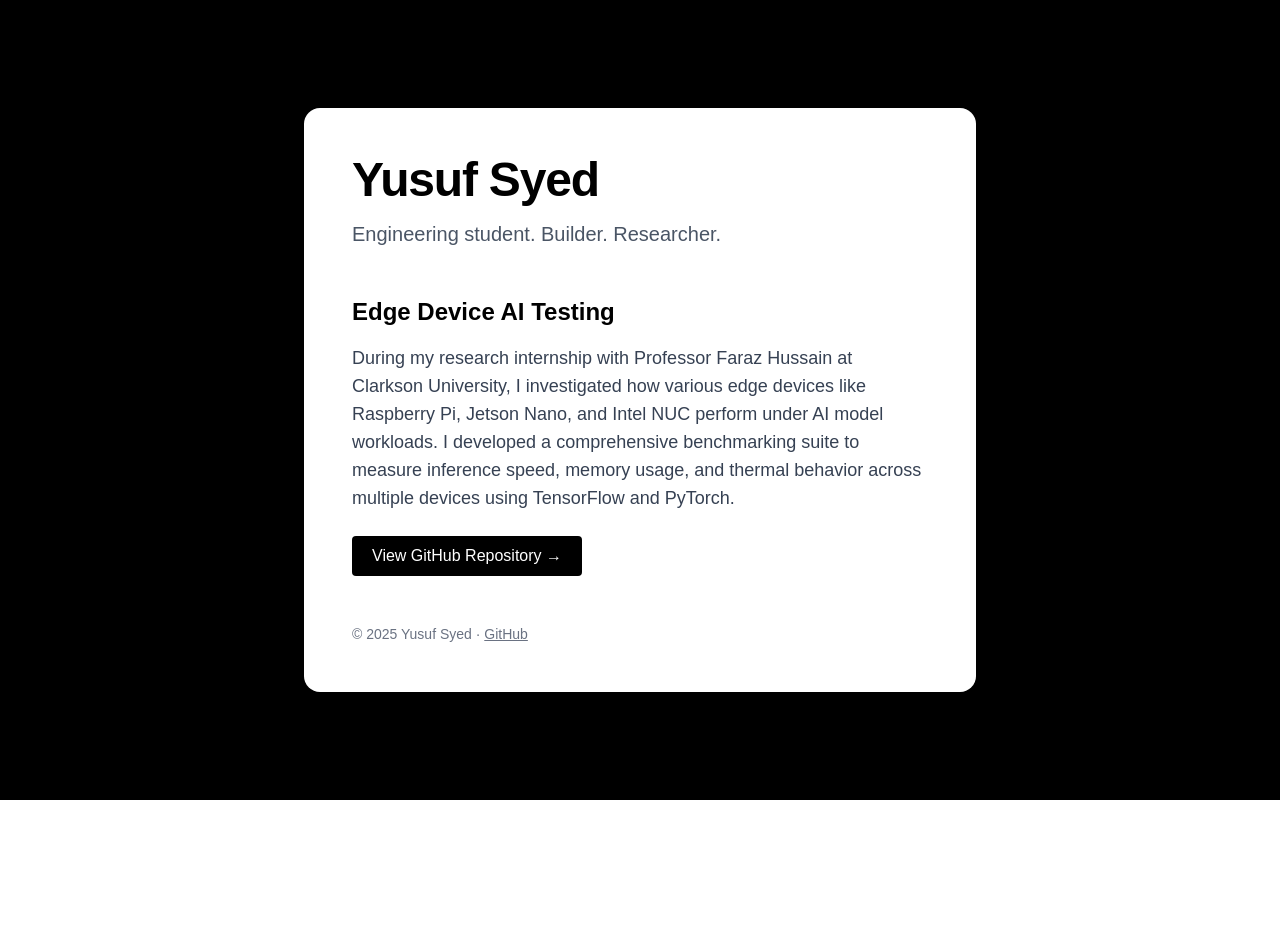
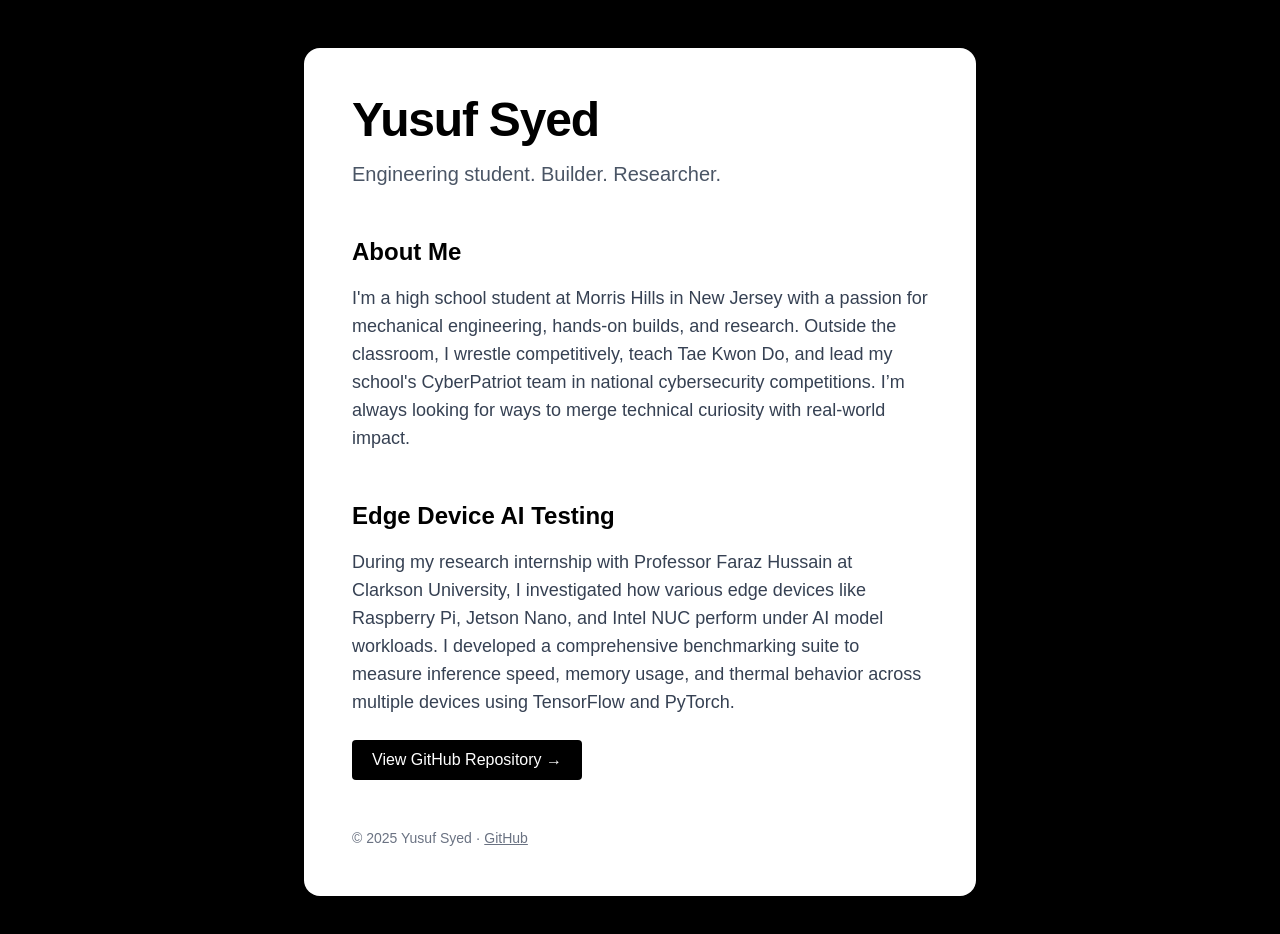
Before and after one commit to Yusuf-Syed39/nextjs-boilerplate, a Next.js app: page / in a window 1280 px wide. Shown: the top 934 px of the page. Before the commit the page ends 800 px from the top, so only its background shows below. Built offline with nearby package versions, Linux system fonts and the light colour scheme.

Commit message:
Changed text

```diff
--- a/app/page.tsx
+++ b/app/page.tsx
@@ -9,6 +9,17 @@ export default function Home() {
             Engineering student. Builder. Researcher.
           </p>
         </header>
+
+        {/* About Me Section */}
+        <section>
+          <h2 className="text-2xl font-semibold mb-4">About Me</h2>
+          <p className="text-lg text-gray-700">
+            I'm a high school student at Morris Hills in New Jersey with a passion for mechanical engineering,
+            hands-on builds, and research. Outside the classroom, I wrestle competitively, teach Tae Kwon Do, and
+            lead my school's CyberPatriot team in national cybersecurity competitions.
+            I’m always looking for ways to merge technical curiosity with real-world impact.
+          </p>
+        </section>
 
         {/* Research Project Section */}
         <section>
```
